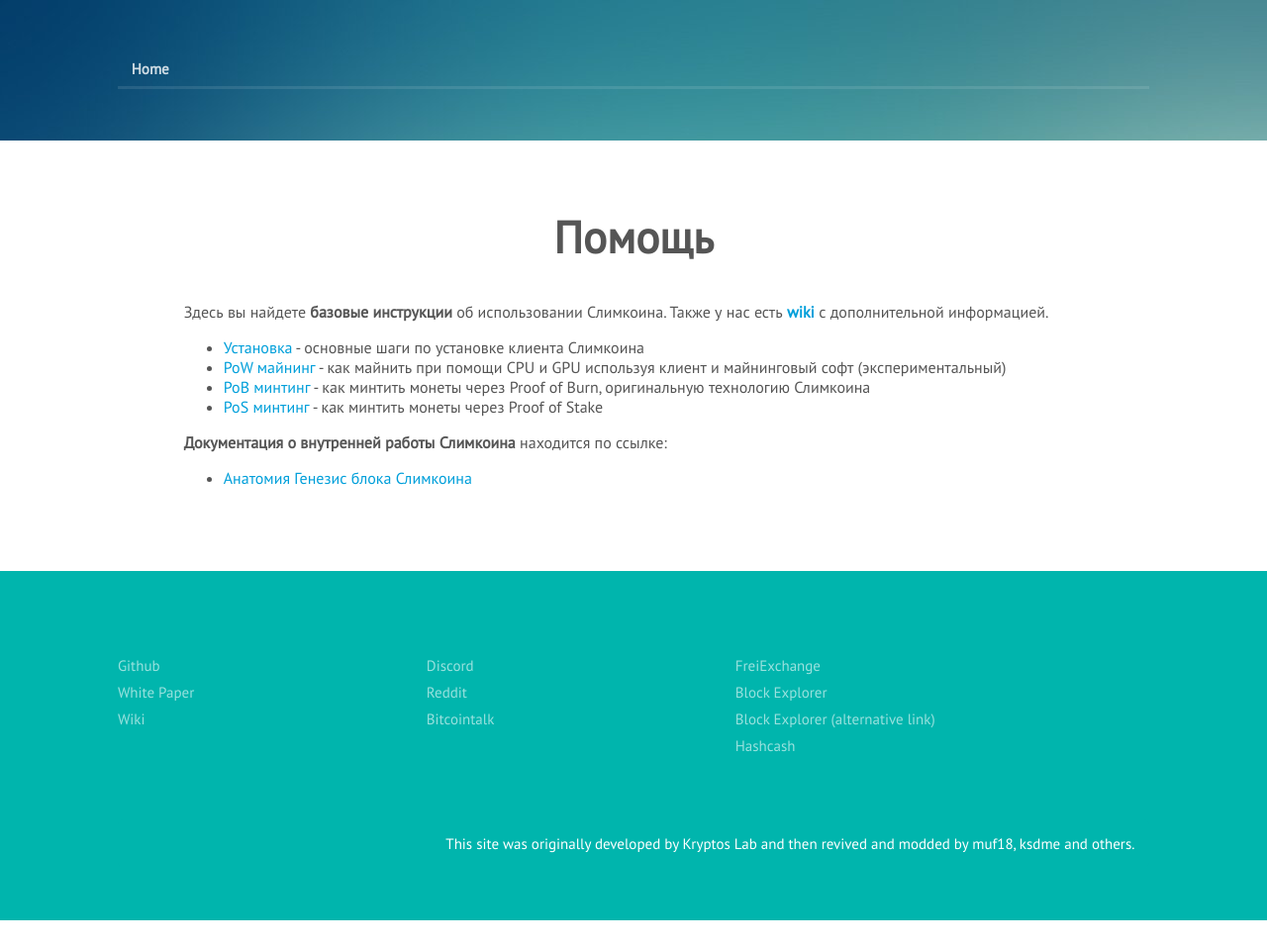
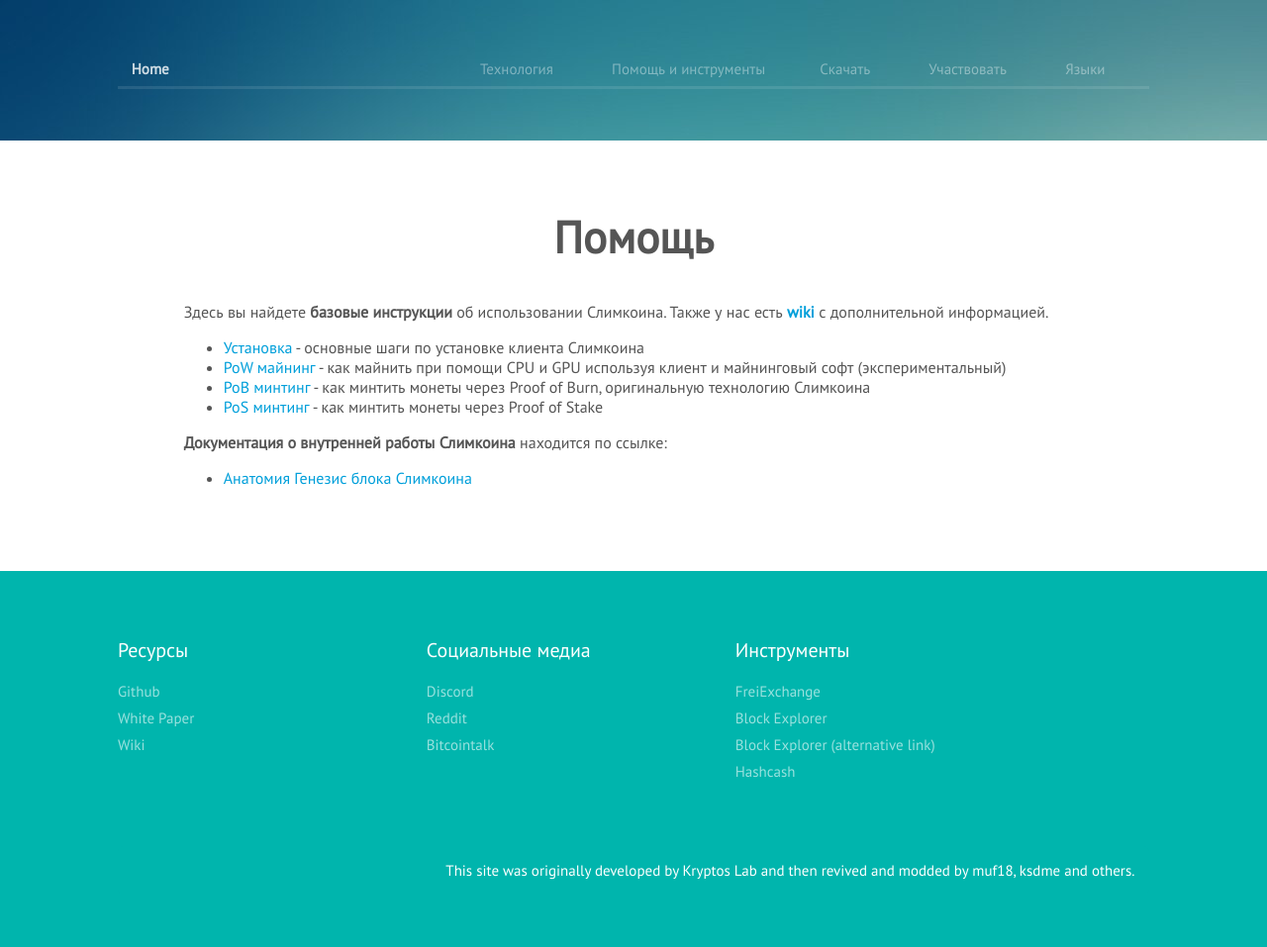
Before and after one commit to slimcoin-project/slimcoin-project.github.io, a Jekyll site: the page built from content/ru/help-ru.md, in a window 1280 px wide. Shown: the whole page at 99% size. Built offline with Jekyll 4.4.1, drawn with Linux system fonts in a browser that asks for light colours; some web fonts are replaced; before the commit the page ends 930 px from its top, so only the background shows below that; some of the changed lines change nothing that is shown.

Commit message:
Update _config.yml (restoring Russian and Polish language where possible)
With this commit the Russian and Polish language was restored for the page that hasn't been changed since the English one was written.
The home page in Spanish is temporary disable since it's different from the English version.

```diff
--- a/_config.yml
+++ b/_config.yml
@@ -9,15 +9,15 @@
 title:
   en: Slimcoin | The first known Proof of Burn implementation
   es: Slimcoin | La primera implementación conocida del Proof of Burn
-  #ru: Слимкоин | Первая известная реализация Proof of Burn
+  ru: Слимкоин | Первая известная реализация Proof of Burn
 description:
   en: Slimcoin is an energy-efficient cryptocurrency fairly launched in 2014. It's the first cryptocurrency using Proof of Burn or virtual mining.
   # Slimcoin is a energy-efficient cryptocurrency designed for decentralization and stability. It's the first cryptocurrency using Proof of Burn or virtual mining.
   es: Slimcoin es una criptomoneda eficiente, decentralizada y estable. Es la primera criptomoneda que usa Proof of Burn o minería virtual.
-  #ru: Слимкоин. Энергетически эффективная криптовалюта справедливо запущенная в 2014 году. Первая криптовалюта использующая алгоритм Proof of Burn (доказательство уничтожения монет) или виртуальный майнинг.
+  ru: Слимкоин. Энергетически эффективная криптовалюта справедливо запущенная в 2014 году. Первая криптовалюта использующая алгоритм Proof of Burn (доказательство уничтожения монет) или виртуальный майнинг.
 index:
   en:
-  es: index-es.html
+  #es: index-es.html
   #ru: index-ru.html
 url: "slimcoin-project.github.io" # the base hostname & protocol for your site
 twitter_username: slimcoin_club
@@ -33,35 +33,42 @@ github_username: slimcoin-project
 technologymenu:
   en: Technology
   es: Tecnología
-  #ru: Technology
+  pl: Technologia
+  ru: Технология
 helpmenu:
   en: Help and Tools
   es: Ayuda y Herramientas
-  #ru: Help and Tools
+  pl: Pomoc i narzędzia
+  ru: Помощь и инструменты
 downloadmenu:
   en: Downloads
   es: Bajar
-  #ru: Downloads
+  pl: Pobierz
+  ru: Скачать
 communitymenu:
   en: Participate
   es: Participar
-  #ru: Participate
+  pl: Weź udział
+  ru: Участвовать
 languagemenu:
   en: Languages
   es: Idiomas
-  #ru: Languages
+  pl: Języki
+  ru: Языки
 mastheadtitle:
   en: Slimcoin #The Next Generation of Cryptocurrencies
   es: Slimcoin #La Próxima Generación de las Criptomonedas
-  #ru: Слимкойн #The Next Generation of Cryptocurrencies
+  ru: Слимкойн #The Next Generation of Cryptocurrencies
 mastheadtext:
   en: Parallelism-resistant Proof-of-Work and first Novel Proof-of-Burn Implementation
   es: Pruebas de trabajo resistentes a la paralelización y primera implementación del-Proof of-Burn
-  #ru: Устойчивый к паралелизму алгоритм Proof-of-Work и первая в истории имлементация алгоритма Proof-of-Burn (доказательство уничтожения монет)
+  pl: Odporny na ASIC Proof-of-Work i pierwsza nowatorska implementacja Proof-of-Burn
+  ru: Устойчивый к паралелизму алгоритм Proof-of-Work и первая в истории имлементация алгоритма Proof-of-Burn (доказательство уничтожения монет)
 languagestring:
   en: English
   es: Español
-  #ru: Русский
+  pl: Polski
+  ru: Русский
 
 # Updateables
 
@@ -83,8 +90,8 @@ wallets:
   - name: macOS
     url: "https://github.com/slimcoin-project/Slimcoin/releases/download/SLMv0.5.0/SLIMCoin-Qt-SLMv0.5.0-BDB4.8.dmg"
     logo: /assets/mac.svg
-## - name: "Ubuntu" -broken link, download is not available any more on that location
-##   url: "https://mega.nz/#!oTBHnK7A!u3b6Sfto_-J9Rcp-GmThLrSv1lSHZo2rNS0wP_ac3gc"
+##  - name: "Ubuntu"
+##    url: "https://mega.nz/#!oTBHnK7A!u3b6Sfto_-J9Rcp-GmThLrSv1lSHZo2rNS0wP_ac3gc"
 ##    logo: /assets/ubuntu.svg
   - name: "ARM"
     url: "https://drive.google.com/drive/folders/1IDaf4BD2SL0_RJxdp0CZNU7-4aR0EL5x"
@@ -100,19 +107,23 @@ walletname: Simcoin-QT 0.5.1
 footertitle:
   en: Use & Participate
   es: Usar & Participar
-  #ru: Использование и участие
+  pl: Użycie i przystąpienie
+  ru: Использование и участие
 resourcesheading:
   en: Resources
   es: Recursos
-  #ru: Ресурсы
+  pl: Źródła
+  ru: Ресурсы
 socialheading:
   en: Social media
   es: Medios sociales
-  #ru: Социальные медиа
+  pl: Media społecznościowe
+  ru: Социальные медиа
 toolsheading:
   en: Tools
   es: Herramientas
-  #ru: Инструменты
+  pl: Narzędzia
+  ru: Инструменты
 
 # Build settings
 markdown: kramdown
```
